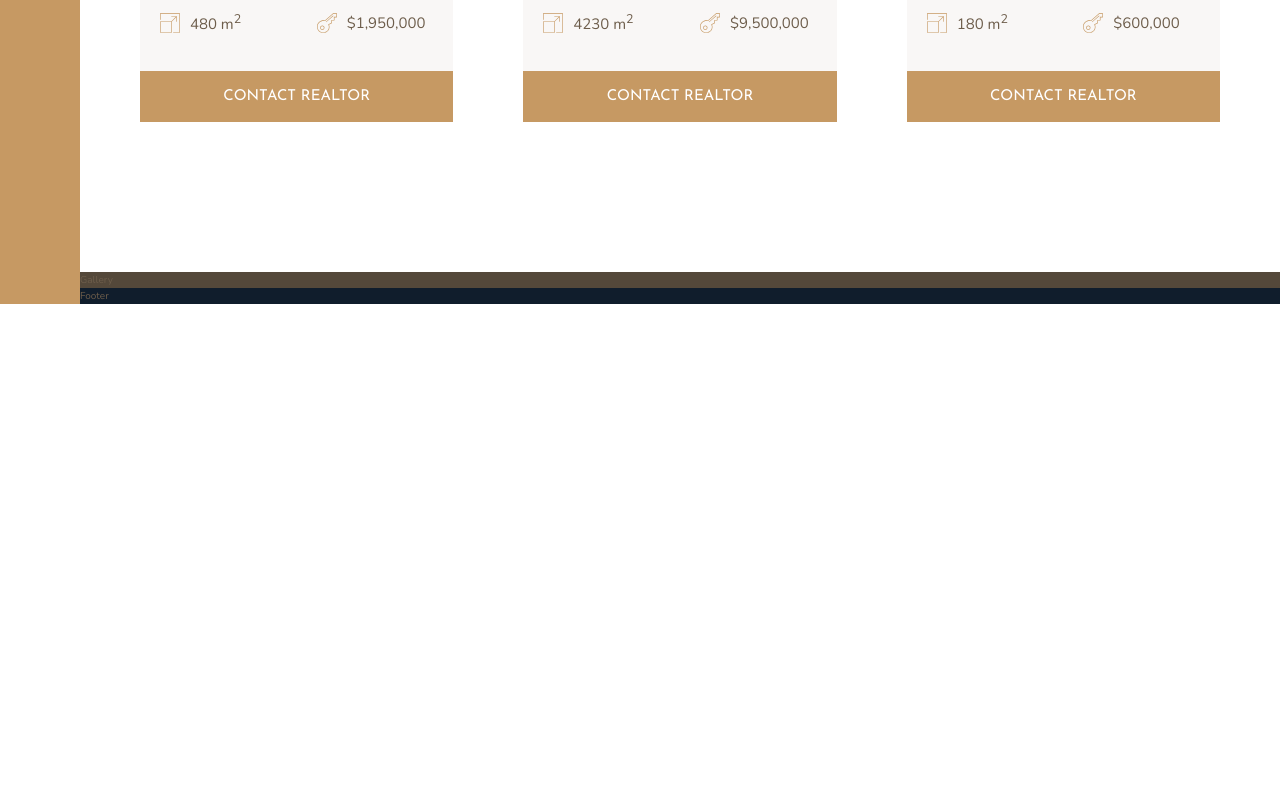
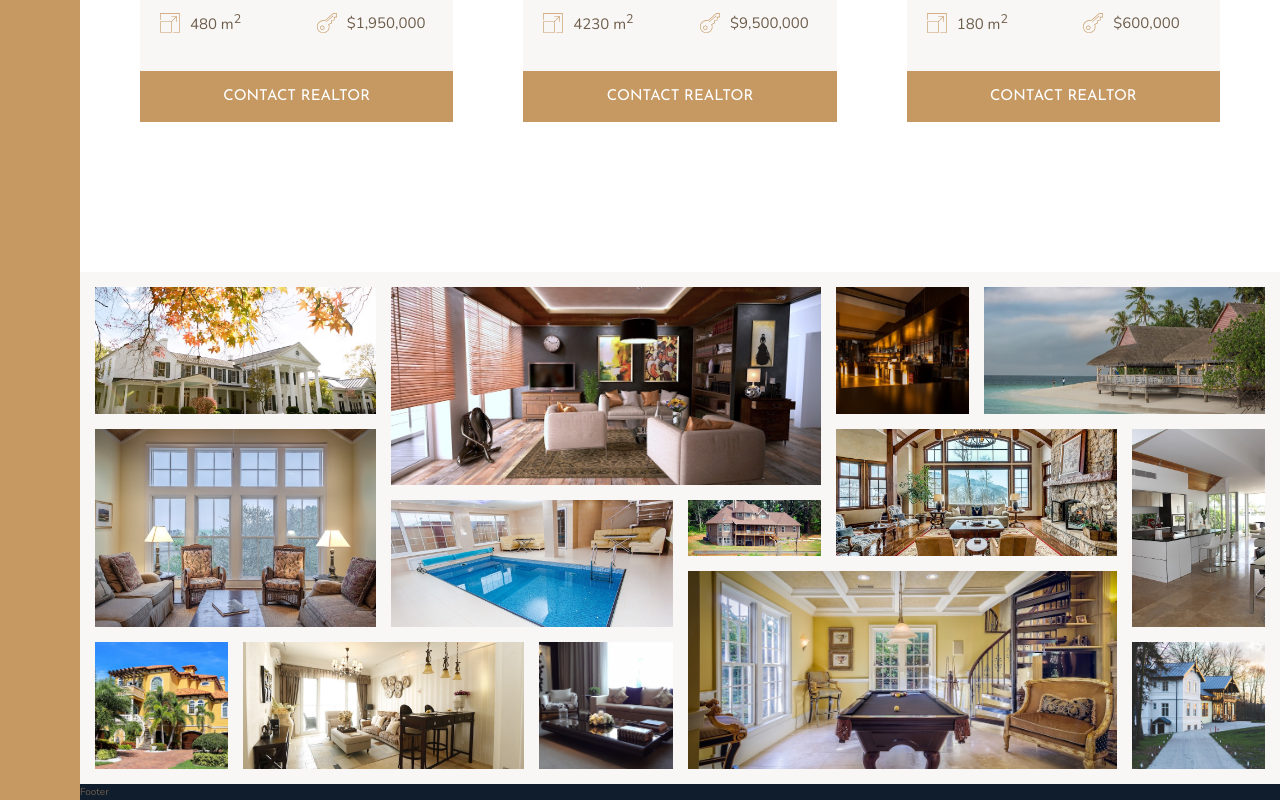
Before and after one commit to luis291099/nexter, a website: page index.html in a window 1280 px wide. Shown: the part 2770-3570 px from the top of the page. Before the commit the page ends 3074 px from the top, so only its background shows below. Drawn offline with nearby package versions, Linux system fonts and the light colour scheme.

Commit message:
Gallery section

```diff
--- a/index.html
+++ b/index.html
@@ -284,7 +284,48 @@
             </div>
         </section>
         <section class="gallery">
-            Gallery
+            <figure class="gallery__item gallery__item--1">
+                <img src="img/gal-1.jpeg" alt="Image 2" class="gallery__img">
+            </figure>
+            <figure class="gallery__item gallery__item--2">
+                <img src="img/gal-2.jpeg" alt="Image 2" class="gallery__img">
+            </figure>
+            <figure class="gallery__item gallery__item--3">
+                <img src="img/gal-3.jpeg" alt="Image 3" class="gallery__img">
+            </figure>
+            <figure class="gallery__item gallery__item--4">
+                <img src="img/gal-4.jpeg" alt="Image 4" class="gallery__img">
+            </figure>
+            <figure class="gallery__item gallery__item--5">
+                <img src="img/gal-5.jpeg" alt="Image 5" class="gallery__img">
+            </figure>
+            <figure class="gallery__item gallery__item--6">
+                <img src="img/gal-6.jpeg" alt="Image 6" class="gallery__img">
+            </figure>
+            <figure class="gallery__item gallery__item--7">
+                <img src="img/gal-7.jpeg" alt="Image 7" class="gallery__img">
+            </figure>
+            <figure class="gallery__item gallery__item--8">
+                <img src="img/gal-8.jpeg" alt="Image 8" class="gallery__img">
+            </figure>
+            <figure class="gallery__item gallery__item--9">
+                <img src="img/gal-9.jpeg" alt="Image 9" class="gallery__img">
+            </figure>
+            <figure class="gallery__item gallery__item--10">
+                <img src="img/gal-10.jpeg" alt="Image 10" class="gallery__img">
+            </figure>
+            <figure class="gallery__item gallery__item--11">
+                <img src="img/gal-11.jpeg" alt="Image 11" class="gallery__img">
+            </figure>
+            <figure class="gallery__item gallery__item--12">
+                <img src="img/gal-12.jpeg" alt="Image 12" class="gallery__img">
+            </figure>
+            <figure class="gallery__item gallery__item--13">
+                <img src="img/gal-13.jpeg" alt="Image 13" class="gallery__img">
+            </figure>
+            <figure class="gallery__item gallery__item--14">
+                <img src="img/gal-14.jpeg" alt="Image 14" class="gallery__img">
+            </figure>
         </section>
         <footer class="footer">
             Footer
--- a/sass/_gallery.scss
+++ b/sass/_gallery.scss
@@ -1,4 +1,90 @@
 .gallery {
-    background-color: $color-grey-dark-1;
+    background-color: $color-grey-light-1;
     grid-column: full-start / full-end;
+
+    display: grid;
+    grid-template-columns: repeat(8, 1fr);
+    grid-template-rows: repeat(7, 7vh);
+    grid-gap: 1.5rem;
+    padding: 1.5rem;
+
+    &__item {
+
+        &--1 {
+            grid-row: 1 / span 2;
+            grid-column: 1 / span 2;
+        }
+
+        &--2 {
+            grid-row: 1 / span 3;
+            grid-column: 3 / 6;
+        }
+
+        &--3 {
+            grid-row: 1 / span 2;
+            grid-column: 6 / 7;
+        }
+
+        &--4 {
+            grid-row: 1 / span 2;
+            grid-column: 7 / 9;
+        }
+
+        &--5 {
+            grid-row: 3 / 6;
+            grid-column: 1 / 3;
+        }
+
+        &--6 {
+            grid-row: 4 / 6;
+            grid-column: 3 / 5;
+        }
+
+        &--7 {
+            grid-row: 4 / span 1;
+            grid-column: 5 / 6;
+        }
+
+        &--8 {
+            grid-row: 3 / 5;
+            grid-column: 6 / span 2;
+        }
+
+        &--9 {
+            grid-row: 3 / span 3;
+            grid-column: 8 / -1;
+        }
+
+        &--10 {
+            grid-row: 6 / span 2;
+            grid-column: 1 / span 1;
+        }
+
+        &--11 {
+            grid-row: 6 / span 2;
+            grid-column: 2 / span 2;
+        }
+
+        &--12 {
+            grid-row: 6 / span 2;
+            grid-column: 4 / span 1;
+        }
+
+        &--13 {
+            grid-row: 5 / -1;
+            grid-column: 5 / 8;
+        }
+
+        &--14 {
+            grid-row: 6 / span 2;
+            grid-column: 8 / 9;
+        }
+    }
+
+    &__img {
+        display: block;
+        width: 100%;
+        height: 100%;
+        object-fit: cover;
+    }
 }
```
Also changed, not shown: css/style.css, 1 other file.
